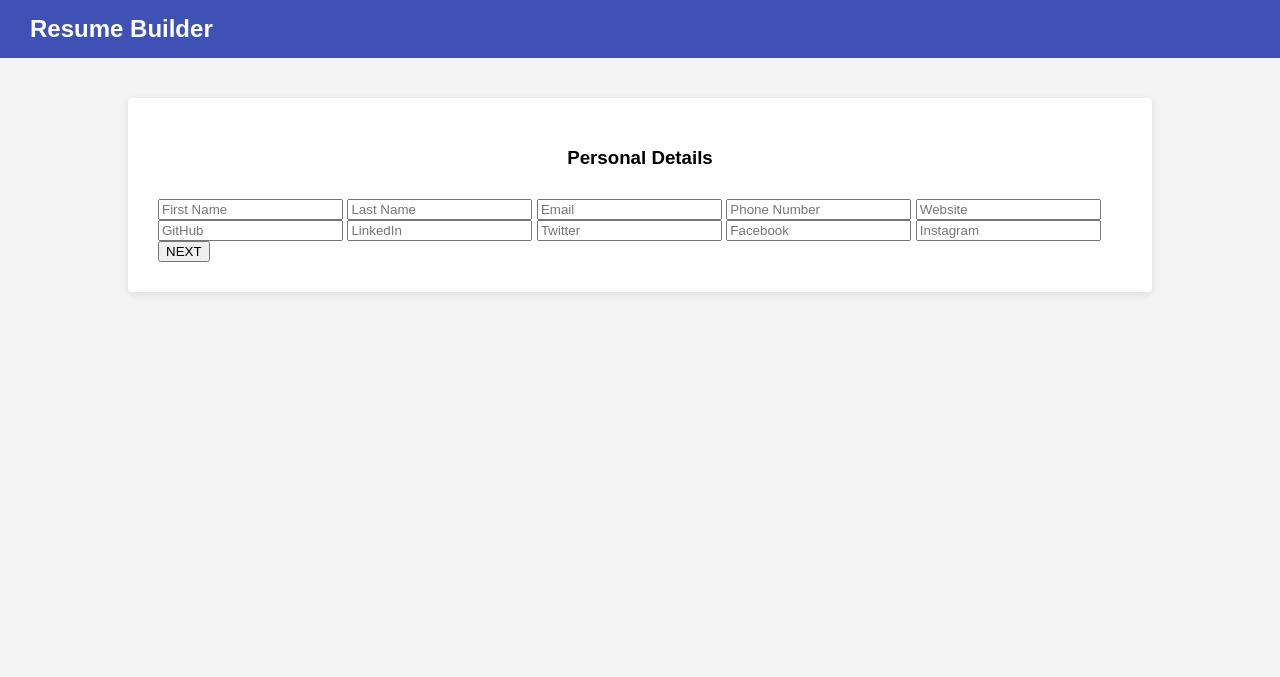
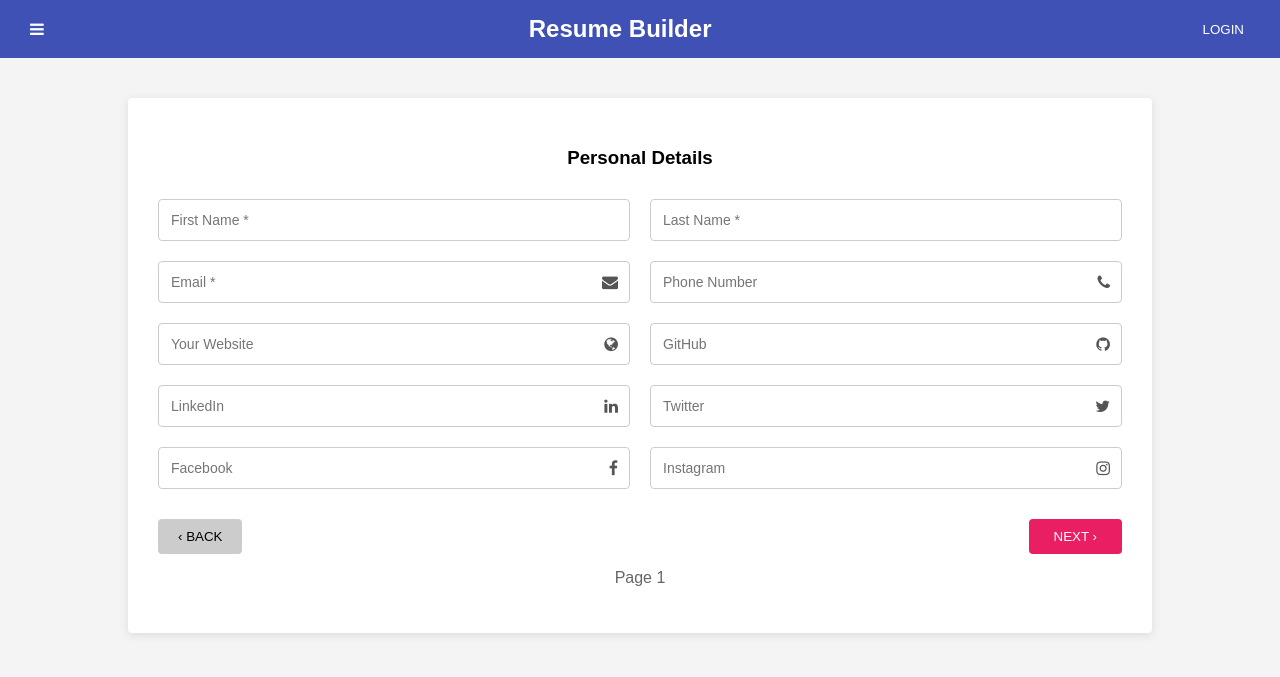
Before and after one commit to tnavya55/resume-builder, a website: page index.html in a window 1280 px wide. Drawn offline with Linux system fonts and the light colour scheme.

Commit message:
Update index.html

```diff
--- a/index.html
+++ b/index.html
@@ -1,59 +1,111 @@
-<!DOCTYPE html>
-<html lang="en">
+<!DOCTYPE html>  <html lang="en">
 <head>
-<meta charset="UTF-8">
-<title>Resume Builder - Personal</title>
-
-<link rel="stylesheet"
- href="https://cdnjs.cloudflare.com/ajax/libs/font-awesome/4.7.0/css/font-awesome.min.css">
-
-<link rel="stylesheet" href="style.css">
+  <meta charset="UTF-8">
+  <title>Resume Builder - Personal</title>
+ <!-- Font Awesome 4.7 -->
+ <link rel="stylesheet"  href="https://cdnjs.cloudflare.com/ajax/libs/font-awesome/4.7.0/css/font-awesome.min.css">
+ <!-- Your CSS -->
+ <link rel="stylesheet" href="style.css">
 </head>
-
 <body>
-
-<div class="header">
+ <!-- HEADER -->
+ <div class="header">
+  <i class="fa fa-bars"></i>
   <h2>Resume Builder</h2>
+  <button class="login">LOGIN</button>
+</div>
+ <!-- CARD -->
+ <div class="card">
+  <h3>Personal Details</h3>
+  <div class="form-grid">
+    <div class="input-box">
+      <input type="text" id="fname" placeholder="First Name *">
+    </div>  <div class="input-box">
+  <input type="text" id="lname" placeholder="Last Name *">
 </div>
 
-<div class="card">
-  <h3>Personal Details</h3>
-
-  <input id="fname" placeholder="First Name">
-  <input id="lname" placeholder="Last Name">
-  <input id="email" placeholder="Email">
-  <input id="phone" placeholder="Phone Number">
-  <input id="website" placeholder="Website">
-  <input id="github" placeholder="GitHub">
-  <input id="linkedin" placeholder="LinkedIn">
-  <input id="twitter" placeholder="Twitter">
-  <input id="facebook" placeholder="Facebook">
-  <input id="instagram" placeholder="Instagram">
-
-  <button onclick="saveData()">NEXT</button>
+<div class="input-box">
+  <input type="email" id="email" placeholder="Email *">
+  <i class="fa fa-envelope"></i>
 </div>
 
-<script>
-function saveData() {
-  const personal = {
-    fname: fname.value,
-    lname: lname.value,
-    email: email.value,
-    phone: phone.value,
-    website: website.value,
-    github: github.value,
-    linkedin: linkedin.value,
-    twitter: twitter.value,
-    facebook: facebook.value,
-    instagram: instagram.value
+<div class="input-box">
+  <input type="text" id="phone" placeholder="Phone Number">
+  <i class="fa fa-phone"></i>
+</div>
+
+<div class="input-box">
+  <input type="text" id="website" placeholder="Your Website">
+  <i class="fa fa-globe"></i>
+</div>
+
+<div class="input-box">
+  <input type="text" id="github" placeholder="GitHub">
+  <i class="fa fa-github"></i>
+</div>
+
+<div class="input-box">
+  <input type="text" id="linkedin" placeholder="LinkedIn">
+  <i class="fa fa-linkedin"></i>
+</div>
+
+<div class="input-box">
+  <input type="text" id="twitter" placeholder="Twitter">
+  <i class="fa fa-twitter"></i>
+</div>
+
+<div class="input-box">
+  <input type="text" id="facebook" placeholder="Facebook">
+  <i class="fa fa-facebook"></i>
+</div>
+
+<div class="input-box">
+  <input type="text" id="instagram" placeholder="Instagram">
+  <i class="fa fa-instagram"></i>
+</div>
+
+  </div>
+  <div class="buttons">
+    <!-- Optional BACK button can go to home or index -->
+    <button class="back" type="button" onclick="window.history.back()">‹ BACK</button>
+    <button class="next" type="button">NEXT ›</button>
+  </div>    <p class="page">Page 1</p>
+</div>  <script>
+  // Load saved personal data from localStorage
+  window.onload = function () {
+    const data = JSON.parse(localStorage.getItem("personal"));
+    if (data) {
+      document.getElementById("fname").value = data.fname || "";
+      document.getElementById("lname").value = data.lname || "";
+      document.getElementById("email").value = data.email || "";
+      document.getElementById("phone").value = data.phone || "";
+      document.getElementById("website").value = data.website || "";
+      document.getElementById("github").value = data.github || "";
+      document.getElementById("linkedin").value = data.linkedin || "";
+      document.getElementById("twitter").value = data.twitter || "";
+      document.getElementById("facebook").value = data.facebook || "";
+      document.getElementById("instagram").value = data.instagram || "";
+    }
   };
 
-  localStorage.setItem("personal", JSON.stringify(personal));
+  // Save personal data and go to Education page
+  document.querySelector(".next").onclick = function () {
+    const personalData = {
+      fname: document.getElementById("fname").value,
+      lname: document.getElementById("lname").value,
+      email: document.getElementById("email").value,
+      phone: document.getElementById("phone").value,
+      website: document.getElementById("website").value,
+      github: document.getElementById("github").value,
+      linkedin: document.getElementById("linkedin").value,
+      twitter: document.getElementById("twitter").value,
+      facebook: document.getElementById("facebook").value,
+      instagram: document.getElementById("instagram").value
+    };
 
-  // move to resume page
-  window.location.href = "resume.html";
-}
-</script>
+    localStorage.setItem("index", JSON.stringify(personalData));
 
-</body>
-</html>
+    // Navigate to Education page
+    window.location.href = "education.html";
+  };
+</script>  </body>  </html>
```
